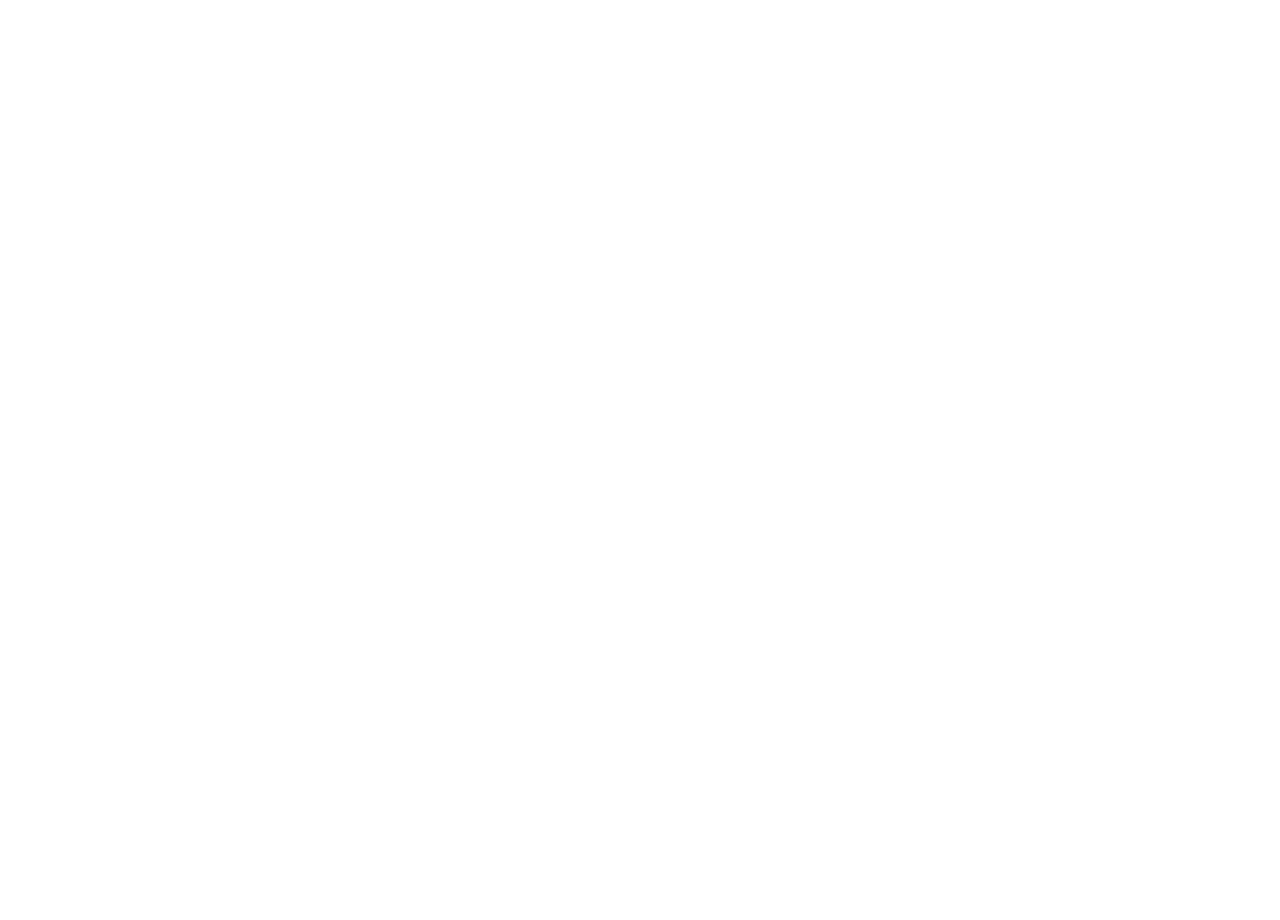
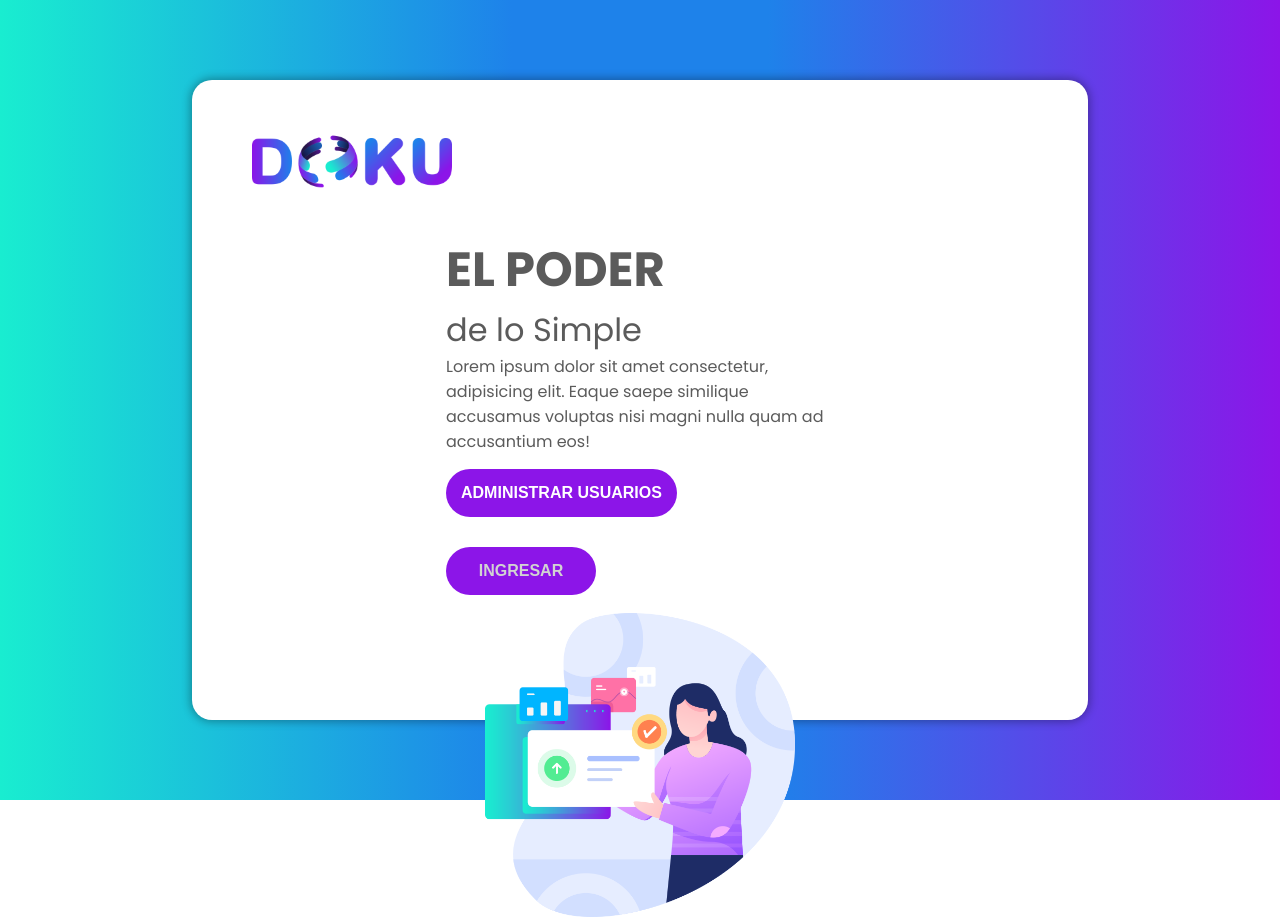
Before and after one commit to LokiSchiffer/doku-app, a Vue app: page / in a window 1280 px wide. Before the commit the page ends 800 px from the top, so only its background shows below. Built offline with nearby package versions, Linux system fonts and the light colour scheme.

Commit message:
Includes router main view

```diff
--- a/src/App.vue
+++ b/src/App.vue
@@ -1,14 +1,13 @@
 <template>
-  <div id="app">
-
-  </div>
+  <router-view id="main-view"></router-view>
 </template>
 
 <script>
 export default {
-  name: 'App',
-}
+  name: "App"
+};
 </script>
 
 <style>
+@import url("./assets/styles/general.css");
 </style>
```
